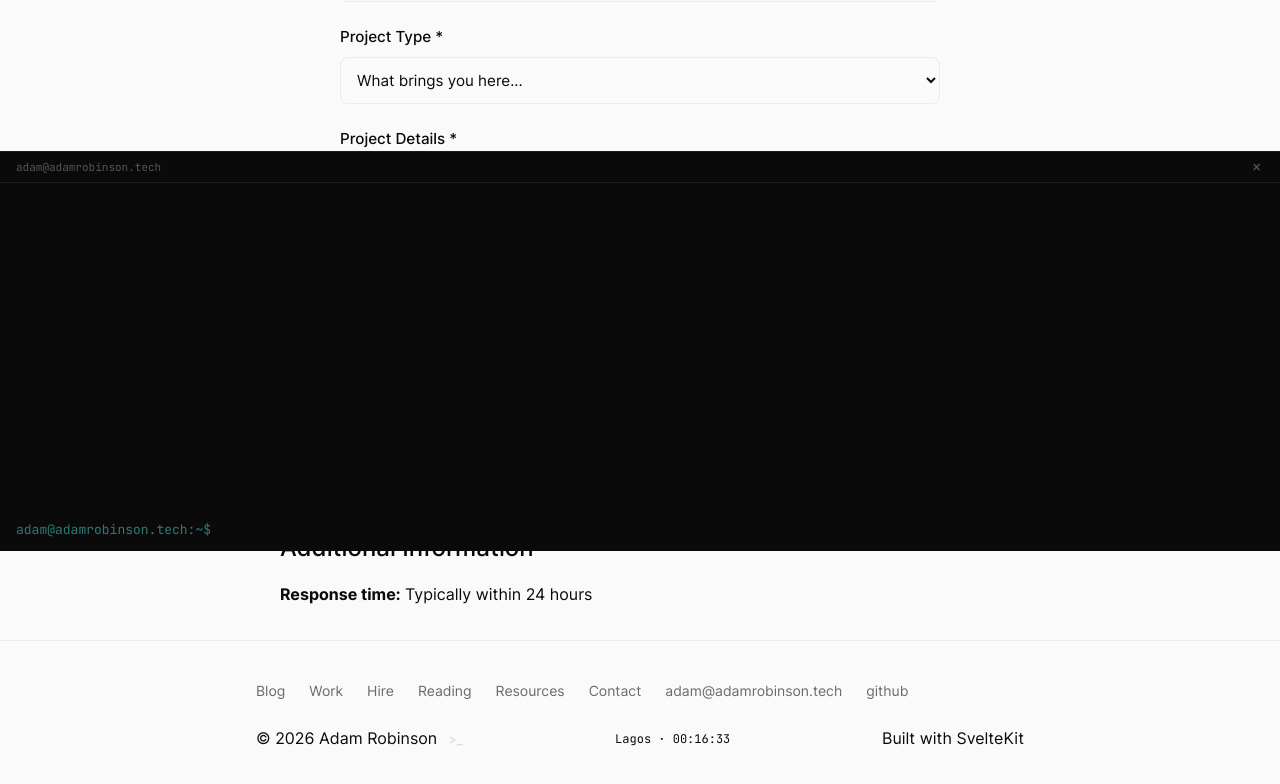
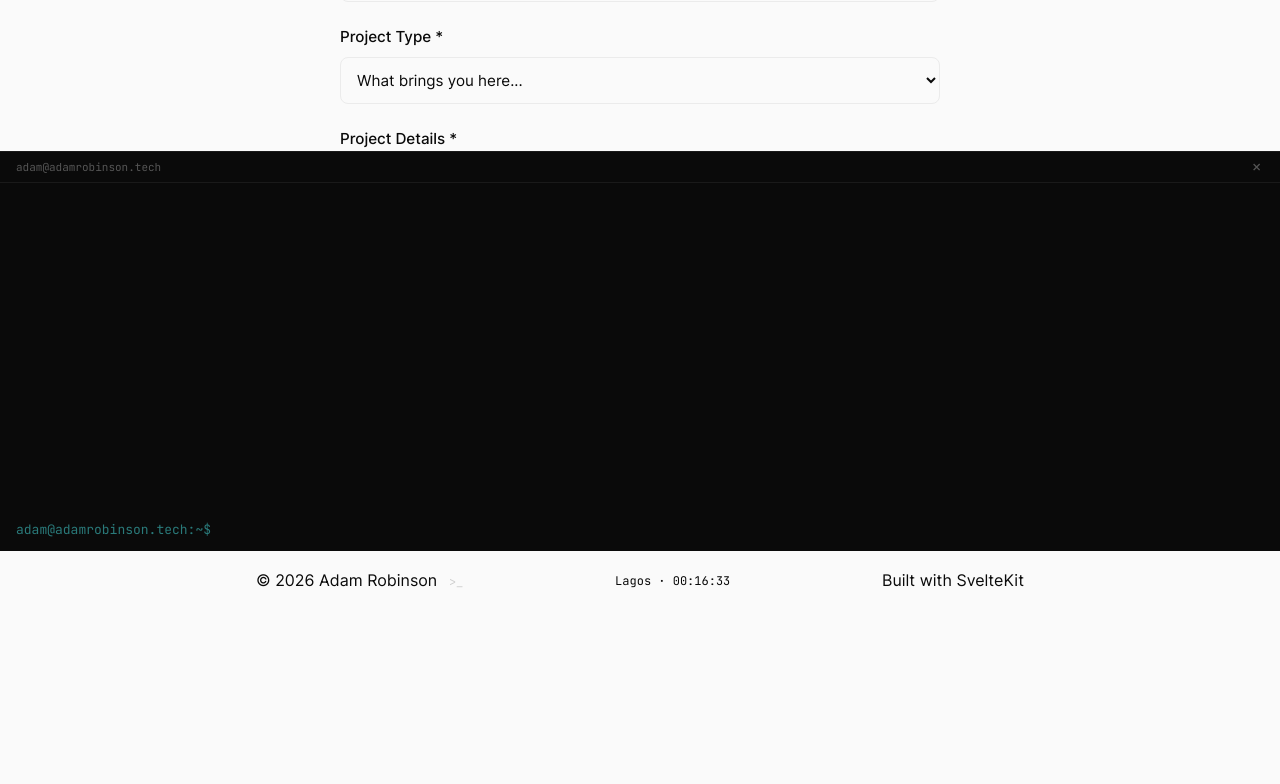
Before and after one commit to aaddaamm/dotcom, a SvelteKit app: page /contact in a window 1280 px wide. Shown: the part 649-1433 px from the top of the page. After the commit the page ends 1284 px from the top, so only its background shows below. Built offline with nearby package versions, Linux system fonts and the light colour scheme.

Commit message:
fix(contact): remove redundant additional information section

```diff
--- a/src/routes/contact/+page.svelte
+++ b/src/routes/contact/+page.svelte
@@ -52,15 +52,5 @@
 		</p>
 
 		<ContactForm />
-
-		<div class="mt-12 pt-8 border-t border-[var(--color-border)]">
-			<h2 class="text-xl font-semibold mb-4">Additional Information</h2>
-			<div class="space-y-3">
-				<p class="body-text">
-					<strong>Response time:</strong>
-					Typically within 24 hours
-				</p>
-			</div>
-		</div>
 	</section>
 </div>
```
